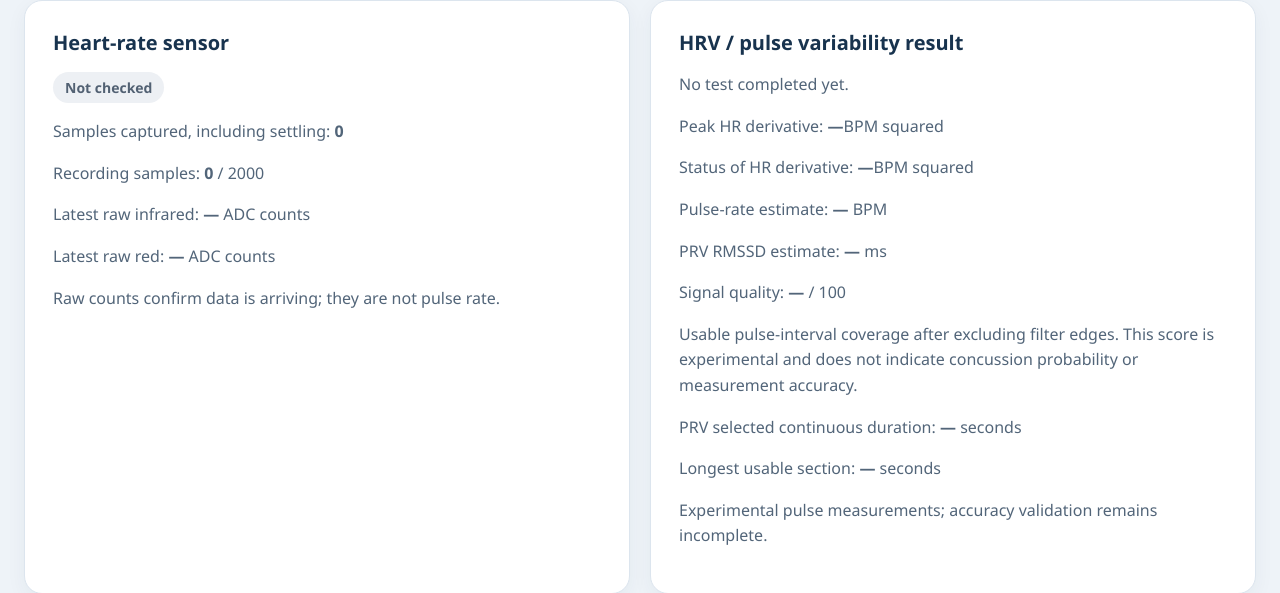
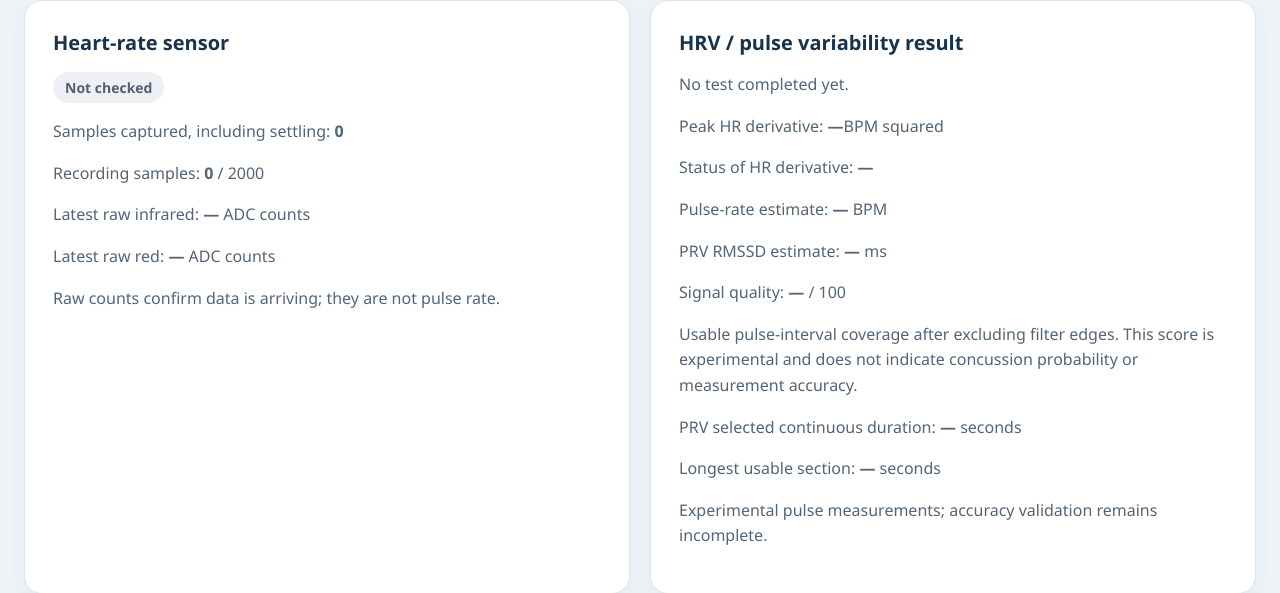
Before and after one commit to bisandi5/ENG40011_concussion_codes, a Flask app: page / in a window 1280 px wide. Shown: the part 601-1194 px from the top of the page. Run offline with Flask 3, Linux system fonts and the light colour scheme.

Commit message:
Aesthitic update

```diff
--- a/templates/index.html
+++ b/templates/index.html
@@ -39,7 +39,7 @@
         <h2>HRV / pulse variability result</h2>
         <p id="hrv-result-message" aria-live="polite">No test completed yet.</p>
         <p>Peak HR derivative: <strong id="peak-hr-derivative">—</strong>BPM squared</p>
-        <p>Status of HR derivative: <strong id="Status-hr-derivative">—</strong>BPM squared</p>
+        <p>Status of HR derivative: <strong id="Status-hr-derivative">—</strong></p>
         <p>Pulse-rate estimate: <strong id="pulse-rate">—</strong> BPM</p>
         <p>PRV RMSSD estimate: <strong id="rmssd">—</strong> ms</p>
         <p>Signal quality: <strong id="hrv-quality-score">—</strong> / 100</p>
```
